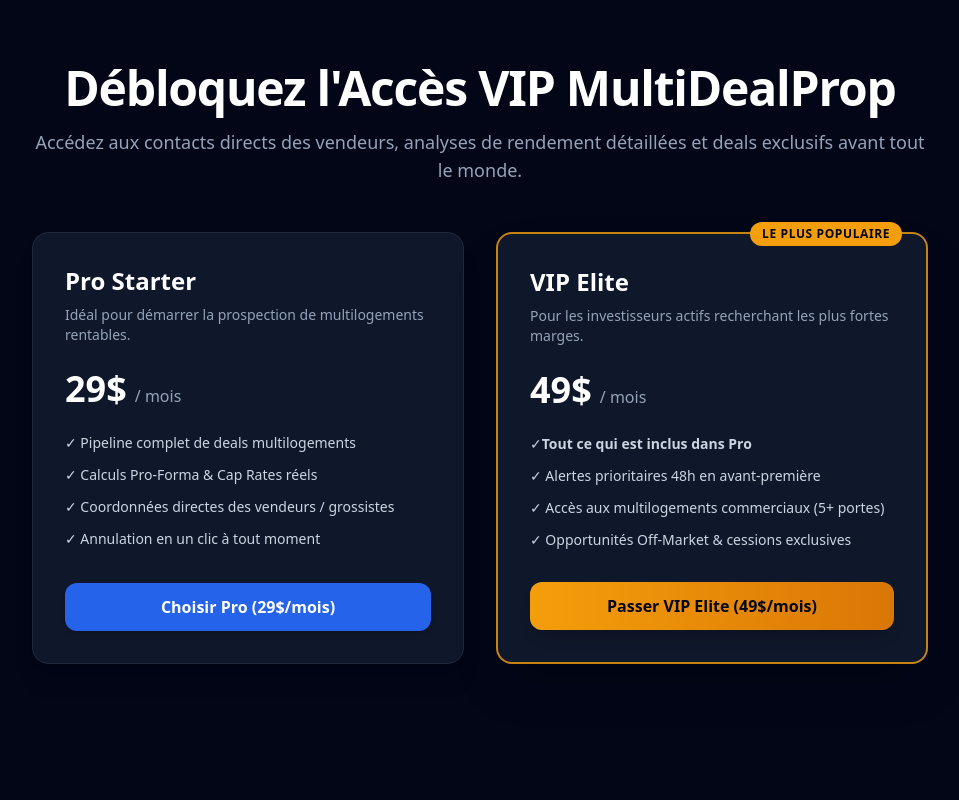
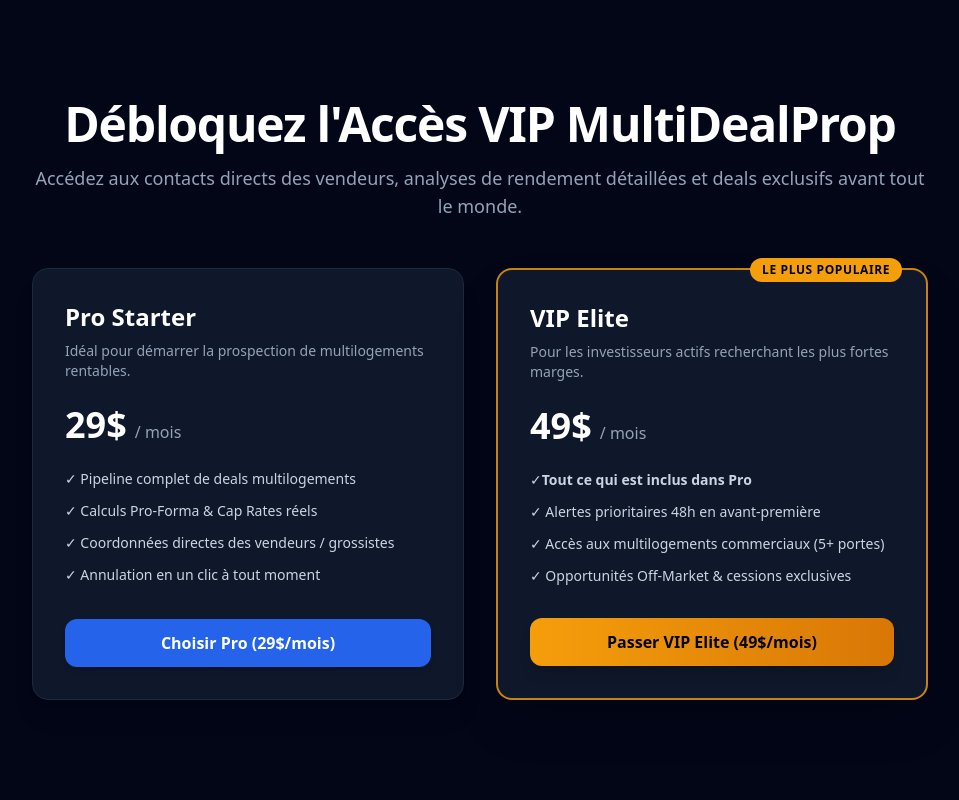
Before and after one commit to MultiDeal/multidealprop, a Next.js app: page /vip in a window 1280 px wide. Shown: the top 800 px of the page, without its empty margins (160-1119 px from the left). Built offline with nearby package versions, Linux system fonts and the light colour scheme.

Commit message:
Refactor VipPage to include loading and success states

```diff
--- a/src/app/vip/page.tsx
+++ b/src/app/vip/page.tsx
@@ -1,8 +1,13 @@
 'use client';
 
-import React, { useState } from 'react';
+import React, { useState, Suspense } from 'react';
+import { useSearchParams } from 'next/navigation';
 
-export default function VipPage() {
+function VipContent() {
+  const searchParams = useSearchParams();
+  const isSuccess = searchParams.get('success') === 'true';
+  const isCanceled = searchParams.get('canceled') === 'true';
+
   const [loadingPlan, setLoadingPlan] = useState<string | null>(null);
 
   const handleCheckout = async (planKey: 'starter_29' | 'vip_49') => {
@@ -28,9 +33,39 @@ export default function VipPage() {
     }
   };
 
+  // 1. ÉCRAN AFFICHÉ LORSQUE LE PAIEMENT A RÉUSSI
+  if (isSuccess) {
     return (
-    <div className="min-h-screen bg-slate-950 text-white py-16 px-4">
+      <div className="max-w-xl w-full bg-slate-900 border border-emerald-500/40 rounded-3xl p-8 text-center shadow-2xl">
+        <div className="w-16 h-16 bg-emerald-500/10 border border-emerald-500/30 text-emerald-400 rounded-full flex items-center justify-center mx-auto mb-6 text-3xl">
+          ✓
+        </div>
+        <span className="inline-block bg-emerald-500/10 text-emerald-400 border border-emerald-500/20 text-xs font-bold px-4 py-1.5 rounded-full mb-4 uppercase tracking-wider">
+          🎉 Accès VIP Activé
+        </span>
+        <h2 className="text-3xl font-extrabold text-white mb-3">Félicitations !</h2>
+        <p className="text-slate-300 mb-8">
+          Votre abonnement est actif. Vous avez désormais accès aux coordonnées directes des vendeurs, aux calculs de rentabilité complets et aux opportunités prioritaires.
+        </p>
+        <a
+          href="/"
+          className="inline-block w-full bg-gradient-to-r from-emerald-500 to-teal-500 hover:from-emerald-400 hover:to-teal-400 text-slate-950 font-extrabold py-3.5 px-6 rounded-xl transition shadow-lg"
+        >
+          🚀 Voir tous les Deals Disponibles
+        </a>
+      </div>
+    );
+  }
+
+  // 2. ÉCRAN STANDARD AVEC LE CHOIX DES FORFAITS
+  return (
     <div className="max-w-4xl mx-auto text-center">
+      {isCanceled && (
+        <div className="mb-6 bg-rose-500/10 border border-rose-500/30 text-rose-300 px-4 py-3 rounded-xl text-sm">
+          Le paiement a été annulé. Vous pouvez réessayer ci-dessous à tout moment.
+        </div>
+      )}
+
       <h1 className="text-4xl font-extrabold tracking-tight sm:text-5xl mb-4">
         Débloquez l'Accès VIP MultiDealProp
       </h1>
@@ -93,6 +128,15 @@ export default function VipPage() {
         </div>
       </div>
     </div>
+  );
+}
+
+export default function VipPage() {
+  return (
+    <div className="min-h-screen bg-slate-950 text-white flex items-center justify-center p-4">
+      <Suspense fallback={<div className="text-slate-400">Chargement...</div>}>
+        <VipContent />
+      </Suspense>
     </div>
   );
 }
```
Lines whose indentation alone changed are shown as unchanged.
